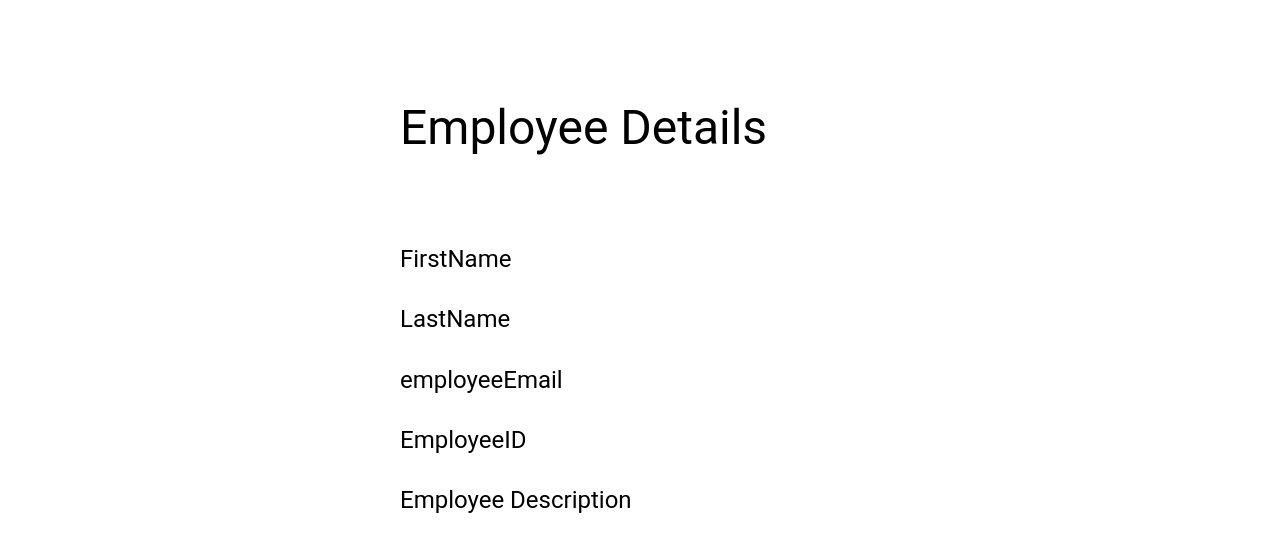
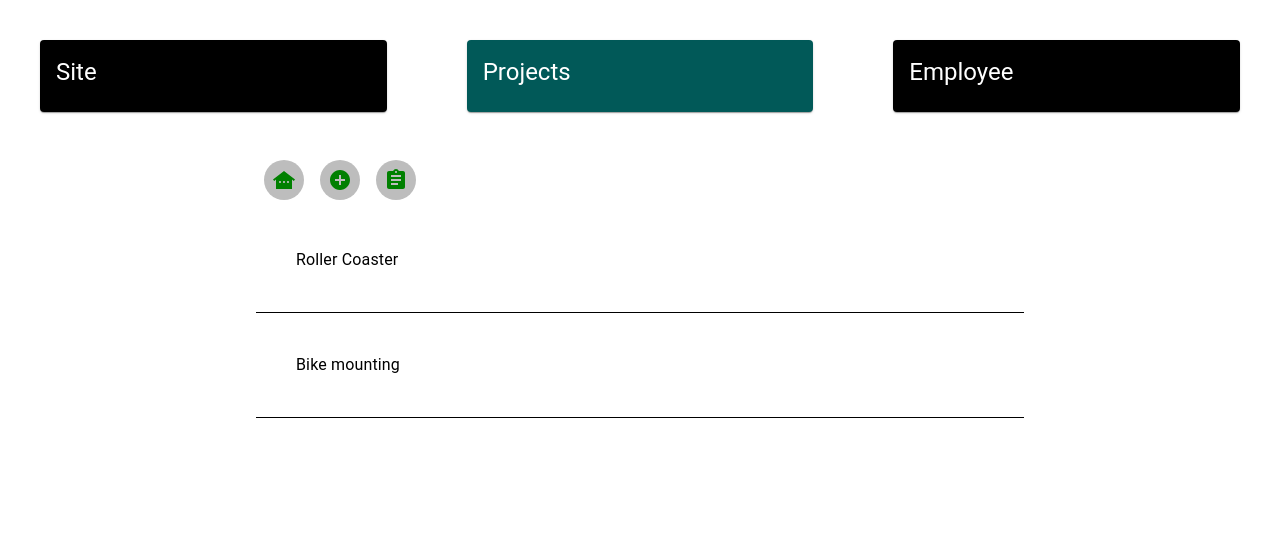
Before and after one commit to kennethKing6/acres-innovation-competition, a React (Create React App) app in the folder acresweb/: page / in a window 1280 px wide. Shown: the top 552 px of the page. Built offline with nearby package versions, Linux system fonts and the light colour scheme.

Commit message:
feat: create,read employee with acres dashboard

```diff
--- a/acresweb/src/App.js
+++ b/acresweb/src/App.js
@@ -1,5 +1,5 @@
 import './App.css';
-import myImage from '/Users/shubham/Documents/acres-innovation-competition/acresweb/src/assets/ACR-logo-web-2022.png'
+import myImage from './assets/ACR-logo-web-2022.png'
 import EmployeeRegistration from './components/EmployeeRegisteration';
 import TaskManagement from './components/TaskManagement';
 import Login from './components/Login';
@@ -65,8 +65,7 @@ function App() {
     {showLogin?<Login/>:<></>}
     {showRegistration?<EmployeeRegistration/>:<></>} */}
 
-    {/* <AdminDashboard/> */}
-    <EmployeeDetails/>
+    <AdminDashboard/>
 
     </>
   )
--- a/acresweb/src/components/AdminEmployee.js
+++ b/acresweb/src/components/AdminEmployee.js
@@ -10,6 +10,7 @@ import TaskManagement from './TaskManagement';
 import CreateNewEmployee from './CreateNewEmployee';
 import HomeButton from './HomeButton';
 import { API_URL } from '../api/Endpoints';
+import EmployeeDetails from './EmployeeDetails';
 export default function AdminEmployee() {
     const [employees,setEmployees] = useState([])
     const [openAddNewEmployeePopup,setOpenAddNewEmployeePopup] = useState(false)
@@ -45,7 +46,14 @@ export default function AdminEmployee() {
 
     <CreateNewEmployee onEmployeeAdded={(createdEmployee)=>setNewEmployee(createdEmployee)} onBackHome={()=>setSelectedEmployee(null)}/>
 
-    {selectedEmployee?<Grid container sx={styles.page}><Typography >{selectedEmployee.firstName}</Typography></Grid>:<></>}
+    {selectedEmployee?<Grid container sx={styles.page}>
+        <EmployeeDetails
+        employeeEmail={selectedEmployee.email}
+        employeeID={selectedEmployee.employeeID}
+        firstName={selectedEmployee.firstName}
+        lastName={selectedEmployee.lastName}
+        workType={selectedEmployee.workType}/>
+        </Grid>:<></>}
     {!selectedEmployee && employees.map((data)=>{
         const {firstName,lastName} = data
         return <Grid container sx={styles.page} onClick={()=>setSelectedEmployee(data)}>
--- a/acresweb/src/components/CreateNewEmployee.js
+++ b/acresweb/src/components/CreateNewEmployee.js
@@ -16,6 +16,8 @@ export default function CreateNewEmployee({
     const [Password,setPassword] = useState();
     const [EmployeeID,setEmployeeID] = useState();
     const [EmployeeIDDescription,setEmployeeIDDescription] = useState();
+    const [workType,setWorkType] = useState();
+
     const [openAddNewEmployeePopup,setOpenAddNewEmployeePopup] = useState(false)
 
     const handleNewEmployeePopup = ()=>{
@@ -29,7 +31,8 @@ export default function CreateNewEmployee({
         description:EmployeeIDDescription,
         password:Password,
         employeeID:EmployeeID,
-        lastName:LastName
+        lastName:LastName,
+        workType:workType
     }
        await fetch(`${API_URL}/add-EmployeeID`,{
             method:"POST",
@@ -71,6 +74,8 @@ export default function CreateNewEmployee({
     <TopMarginSpace/>
     <TextField sx={styles.textField} id="outlined-basic" value={Password} type='password' label="Password" variant="outlined" onChange={(e)=>setPassword(e.target.value)}/>
     <TopMarginSpace/>
+    <TextField sx={styles.textField} id="outlined-basic" value={workType} type='text' label="Work Type" variant="outlined" onChange={(e)=>setWorkType(e.target.value)}/>
+    <TopMarginSpace/>
 
 
     </PopupForm>
--- a/acresweb/src/components/EmployeeDetails.js
+++ b/acresweb/src/components/EmployeeDetails.js
@@ -3,13 +3,19 @@ import Box from '@mui/material/Box';
 import Typography from '@mui/material/Typography';
 import WidthSpace from './WidthSpace';
 
-export default function EmployeeDetails() {
+export default function EmployeeDetails({
+  firstName='',
+  lastName = '',
+  employeeID = '',
+  workType = '',
+  employeeEmail = ''
+}) {
   return (
 
 
-    <Box sx={{ width: '100%', maxWidth: 500, marginLeft: 50}}>
+    <Box sx={{ width: '100%',  }}>
 
-     <Box sx={{ width: '100%', height:100}}>
+     <Box sx={{ width: '100%', }}>
             </Box>
 
         <Typography variant="h3" gutterBottom>
@@ -22,28 +28,28 @@ export default function EmployeeDetails() {
 
 
         <Typography variant="h5" gutterBottom>
-        FirstName
+        {firstName}
       </Typography>
       <WidthSpace/>
 
       <Typography variant="h5" gutterBottom>
-        LastName
+        {lastName}
       </Typography>
       <WidthSpace/>
 
 
       <Typography variant="h5" gutterBottom>
-        employeeEmail
+        {employeeEmail}
       </Typography>
       <WidthSpace/>
 
       <Typography variant="h5" gutterBottom>
-        EmployeeID
+        {employeeID}
       </Typography>
       <WidthSpace/>
 
       <Typography variant="h5" gutterBottom>
-        Employee Description
+        {workType}
       </Typography>
       <WidthSpace/>
 
```
